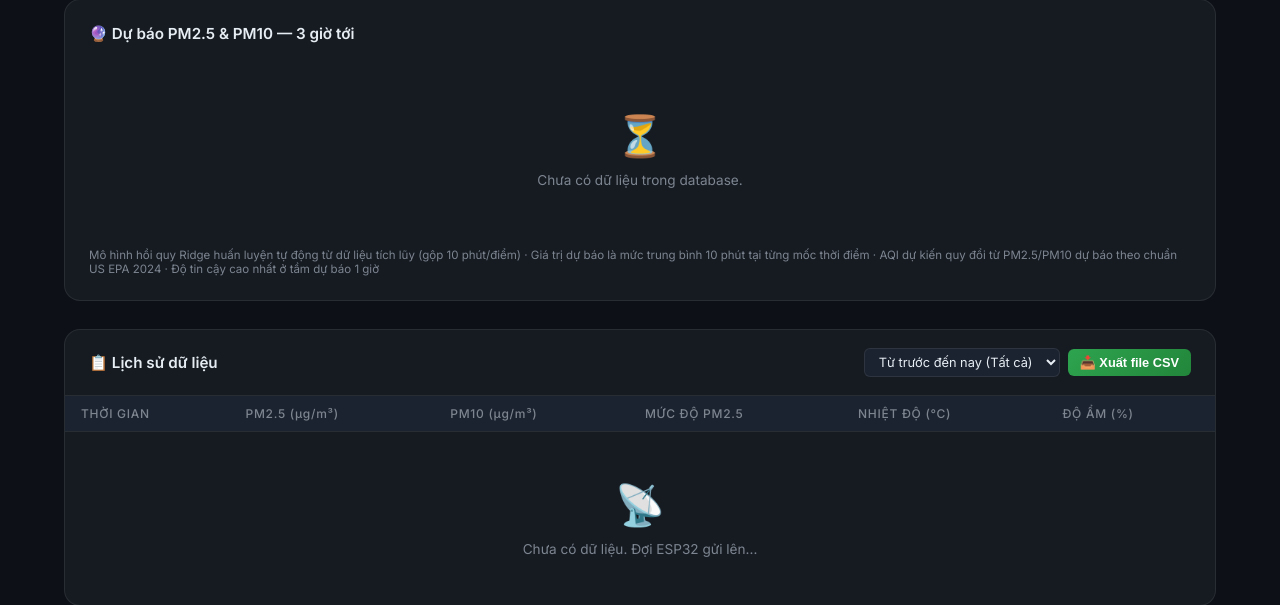
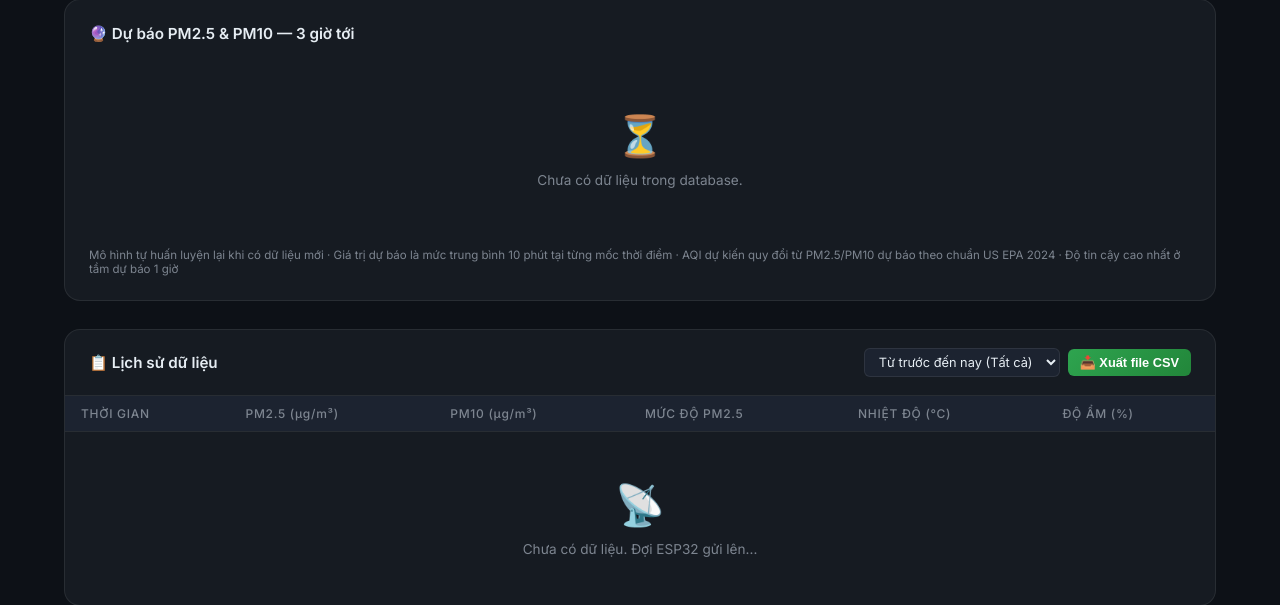
Before and after one commit to caovankhai016/air-quality-dashboard, a Flask app: page / in a window 1280 px wide. Shown: the part 826-1431 px from the top of the page. Run offline with Flask 3, Linux system fonts and the light colour scheme; data that the repository does not hold is empty.

Commit message:
Bo lap thong tin mo hinh giua dong tieu de va chu thich chan khoi du bao
Co-Authored-By: Claude Fable 5 <noreply@anthropic.com>

```diff
--- a/templates/index.html
+++ b/templates/index.html
@@ -623,7 +623,7 @@
       <canvas id="forecastChart"></canvas>
     </div>
     <p style="margin-top:12px;font-size:0.72rem;color:var(--text-muted);">
-      Mô hình hồi quy Ridge huấn luyện tự động từ dữ liệu tích lũy (gộp 10 phút/điểm) ·
+      Mô hình tự huấn luyện lại khi có dữ liệu mới ·
       Giá trị dự báo là mức trung bình 10 phút tại từng mốc thời điểm ·
       AQI dự kiến quy đổi từ PM2.5/PM10 dự báo theo chuẩn US EPA 2024 ·
       Độ tin cậy cao nhất ở tầm dự báo 1 giờ
```
